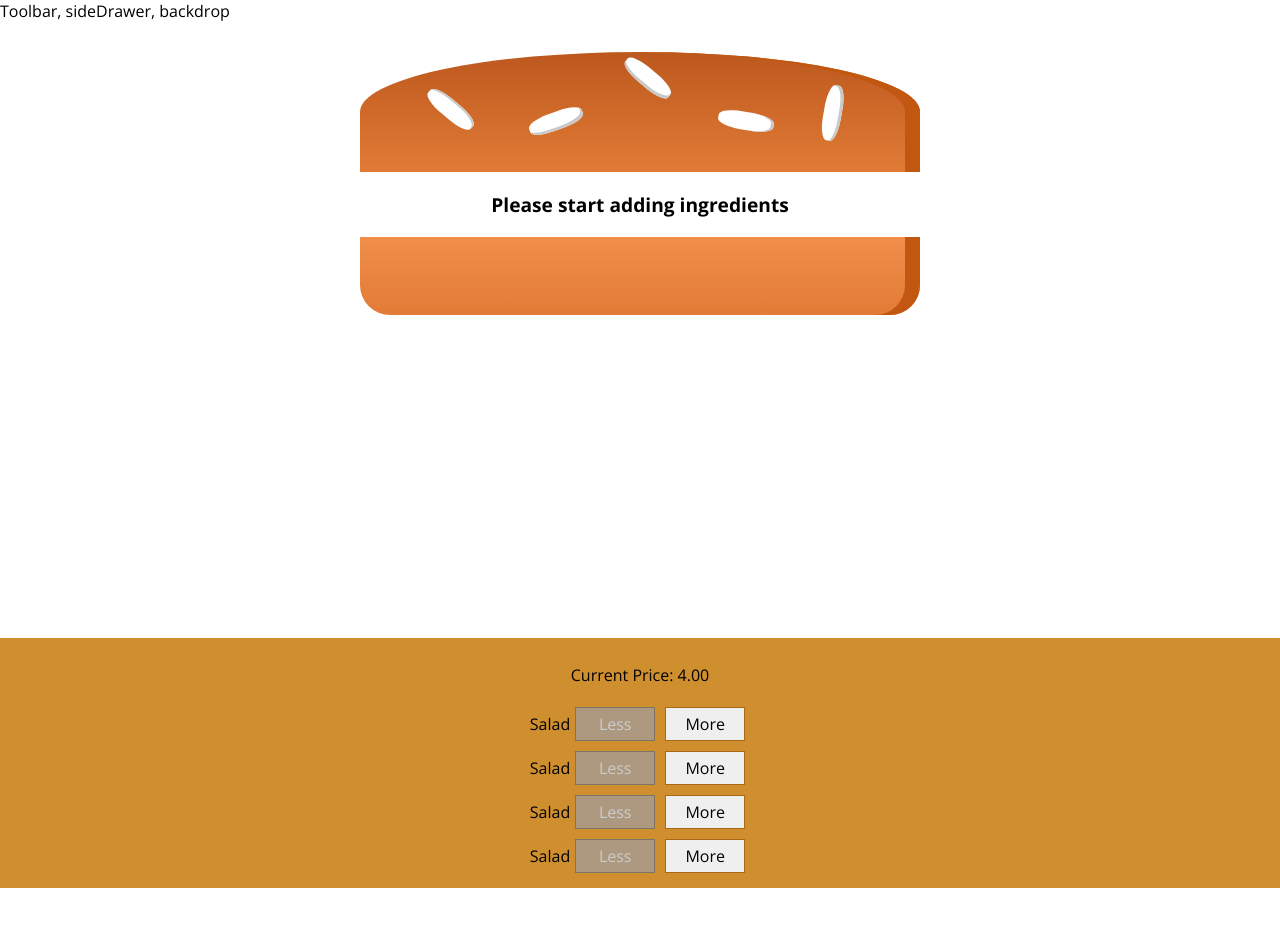
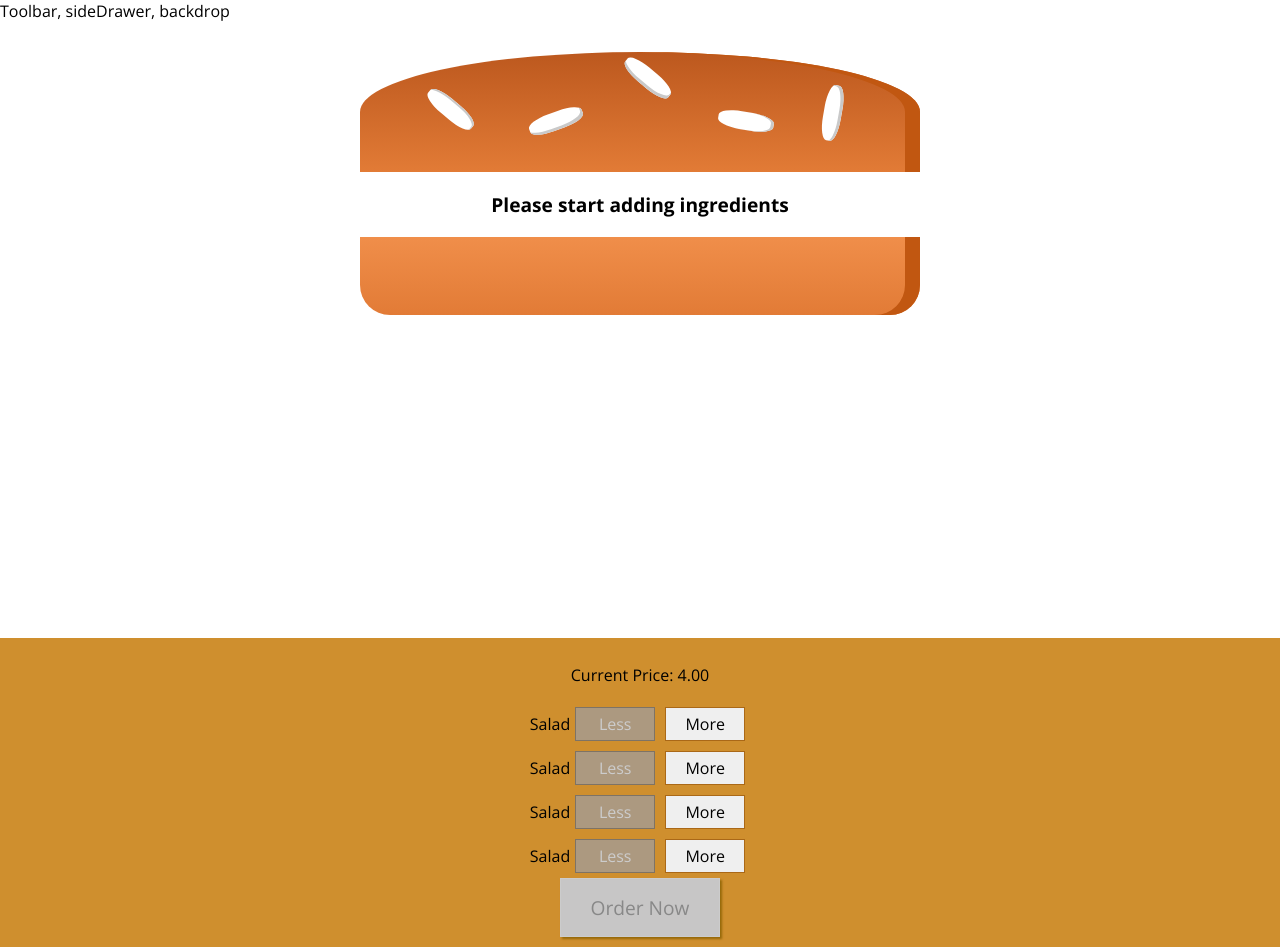
Before and after one commit to okputadora/udemy-react-course, a React app: page / in a window 1280 px wide. Before the commit the page ends 888 px from the top, so only its background shows below. Built offline with nearby package versions, Linux system fonts and the light colour scheme.

Commit message:
add checkout button

```diff
--- a/src/components/Burger/BuildControls/BuildControls.css
+++ b/src/components/Burger/BuildControls/BuildControls.css
@@ -8,3 +8,45 @@
   margin: auto;
   padding: 10px 0;
 }
+
+
+.OrderButton {
+    background-color: #DAD735;
+    outline: none;
+    cursor: pointer;
+    border: 1px solid #966909;
+    color: #966909;
+    font-family: inherit;
+    font-size: 1.2em;
+    padding: 15px 30px;
+    box-shadow: 2px 2px 2px #966909;
+}
+
+.OrderButton:hover, .OrderButton:active {
+    background-color: #A0DB41;
+    border: 1px solid #966909;
+    color: #966909;
+}
+
+.OrderButton:disabled {
+    background-color: #C7C6C6;
+    cursor: not-allowed;
+    border: 1px solid #ccc;
+    color: #888888;
+}
+
+.OrderButton:not(:disabled) {
+    animation: enable 0.3s linear;
+}
+
+@keyframes enable {
+    0% {
+        transform: scale(1);
+    }
+    60% {
+        transform: scale(1.1);
+    }
+    100% {
+        transform: scale(1);
+    }
+}
--- a/src/components/Burger/BuildControls/BuildControls.js
+++ b/src/components/Burger/BuildControls/BuildControls.js
@@ -20,6 +20,9 @@
         removed={() => {props.ingredientRemoved(ctrl.type)}}/>
       )
     })}
+    <button
+      className={classes.OrderButton}
+      disabled={!props.purchasable}>Order Now</button>
   </div>
       );
 
--- a/src/containers/BurgerBuilder/BurgerBuilder.js
+++ b/src/containers/BurgerBuilder/BurgerBuilder.js
@@ -18,6 +18,21 @@
       meat: 0
     },
     totalPrice: 4,
+    purchasable: false,
+  }
+
+  updatePurchaseState (ingredients) {
+    // create an array of the object keys
+    const sum = Object.keys(ingredients)
+    // map to get values (not just keys)
+    .map(igKey => {
+      return ingredients[igKey]
+    })
+    // turn it into a single number (the sum of all ingredients)
+    .reduce((sum, el) => {
+      return sum + el;
+    }, 0)
+    this.setState({purchasable: sum > 0})
   }
 
   addIngredientHandler = (type) => {
@@ -31,6 +46,7 @@
     const oldPrice = this.state.totalPrice;
     const newPrice = oldPrice + priceAddition;
     this.setState({totalPrice: newPrice, ingredients: updatedIngredients})
+    this.updatePurchaseState(updatedIngredients);
   }
 
   removeIngredientHandler = (type) => {
@@ -47,6 +63,7 @@
     const oldPrice = this.state.totalPrice;
     const newPrice = oldPrice - priceAddition;
     this.setState({totalPrice: newPrice, ingredients: updatedIngredients})
+    this.updatePurchaseState(updatedIngredients);
   }
   render (){
     const disabledInfo = {
@@ -64,6 +81,7 @@
           ingredientRemoved={this.removeIngredientHandler}
           disabled={disabledInfo}
           price={this.state.totalPrice}
+          purchasable={this.state.purchasable}
         />
       </Aux>
     )
```
Lines whose indentation alone changed are shown as unchanged.
